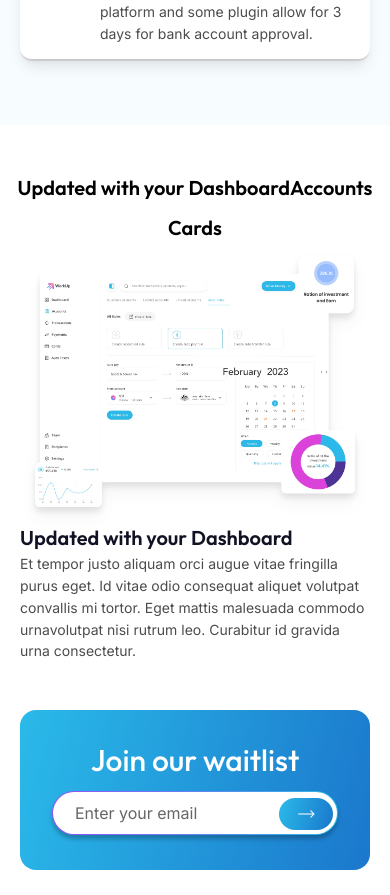
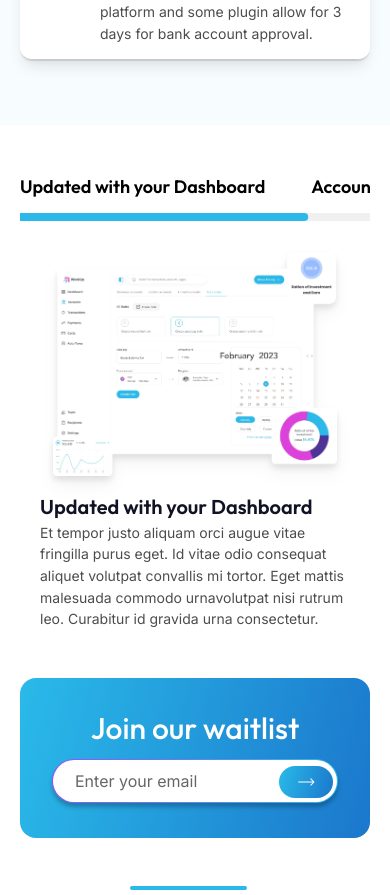
Before and after one commit to Johnyjangra/workup, a React (Create React App) app: page / in a window 390 px wide. Shown: the part 5705-6600 px from the top of the page. Built offline with nearby package versions, Linux system fonts and the light colour scheme.

Commit message:
Add button slide

```diff
--- a/src/App.css
+++ b/src/App.css
@@ -1,4 +1,4 @@
-@import url('https://fonts.googleapis.com/css2?family=Inter:wght@400;500;600;700;800;900&family=Open+Sans:wght@400;500;600;700;800&family=Outfit:wght@400;500;600;700;800;900&family=Poppins:wght@400;500;600;700&family=Raleway:wght@400;500;600;700;800;900&display=swap');
+@import url("https://fonts.googleapis.com/css2?family=Inter:wght@400;500;600;700;800;900&family=Open+Sans:wght@400;500;600;700;800&family=Outfit:wght@400;500;600;700;800;900&family=Poppins:wght@400;500;600;700&family=Raleway:wght@400;500;600;700;800;900&display=swap");
 .ff_railway {
   font-family: "Raleway", "sans";
 }
@@ -17,7 +17,9 @@
 .ff_open_sans {
   font-family: "Open Sans", "sans";
 }
-.card_Shadow{transition: all 300ms linear !important;}
+.card_Shadow {
+  transition: all 300ms linear !important;
+}
 /* feature */
 .card_Shadow:hover {
   box-shadow: 0px 1px 30px 0px rgba(0, 0, 0, 0.1);
@@ -48,7 +50,9 @@
 .slick-dots li.slick-active button:before {
   color: #1d80d0 !important;
 }
-.slick-dots{bottom: -37px !important;}
+.slick-dots {
+  bottom: -37px !important;
+}
 .waitlist_shado {
   box-shadow: 0px 4px 4px 0px rgba(0, 0, 0, 0.25);
 }
@@ -113,10 +117,10 @@
 .calc_height_custom {
   min-height: 60vh;
 }
-@media (min-width:1023.98px) {
-.calc_height_custom {
-  min-height: calc(100vh - 90px);
-}
+@media (min-width: 1023.98px) {
+  .calc_height_custom {
+    min-height: calc(100vh - 90px);
+  }
 }
 .scroll_bar::-webkit-scrollbar {
   height: 3px;
@@ -137,3 +141,6 @@
 .scroll_bar::-webkit-scrollbar-thumb:hover {
   background: #2cb9e9;
 }
+.scroll_bar_hide::-webkit-scrollbar {
+  display: none;
+}
--- a/src/components/home/Dashboard.jsx
+++ b/src/components/home/Dashboard.jsx
@@ -22,8 +22,11 @@ const Dashboard = () => {
     },
   ];
   const [value, setValue] = useState(tabsData[0]);
+  const [border, setborder] = useState(0);
   return (
     <>
+      <div className="container 2xl:max-w-[1320px] xl:max-w-[1140px] mx-auto px-5 xl:px-0">
+        {" "}
         <div className="py-12 xl:pt-[163px]">
           <img
             className="absolute pointer-events-none end-0 bottom-[-3%] lg:bottom-0 hidden md:block md:w-[6%] 2xl:w-[5%]"
@@ -31,33 +34,45 @@ const Dashboard = () => {
             alt="rgb-semircle"
           />
           <div className="text-center">
-          <div className="overflow-x-scroll md:overflow-auto scroll_bar">
+            <div className="md:overflow-x-scroll overflow-auto sm:overflow-visible md:overflow-auto scroll_bar_hide">
+              <div
+                className={` flex gap-8 justify-between  relative after:absolute after:h-[8px] after:bg-[#F0F0F0] w-[460px] sm:w-auto after:w-full sm:after:w-[calc(100%_+_70px)] after:top-[40px] md:after:top-[46px] after:left-1/2 after:translate-x-[-50%] sm:inline-block after:rounded-[10px] before:transition-all before:duration-200 before:ease-linear
+
+            before:absolute before:h-[8px] before:bg-sky before:z-10 before:top-[40px]   md:before:top-[46px]  before:rounded-[10px] mb-10 md:mb-0 ${
+              border === 0
+                ? "before:left-0 before:translate-x-[-10.5%] md:before:translate-x-[-8.5%] before:w-[calc(70%)] md:before:w-[calc(60%)]"
+                : border === 1
+                ? "before:left-[50%] before:translate-x-[40%] md:before:translate-x-[15%] before:w-[calc(25%)] md:before:w-[calc(30%)]"
+                : border === 2
+                ? "before:left-[85.1%]  before:translate-x-[-10%] md:before:translate-x-[0%] before:w-[calc(25%)] md:before:w-[calc(20%)]"
+                : ""
+            } `}>
                 {tabsData.map((val, index) => {
                   return (
                     <div
                       key={index}
                       className={`${
                         index === 0 ? "" : "sm:ps-8 md:ps-[94px]"
-                } inline-block md:mb-10 lg:mb-[116px]`}
-              >
+                      } inline-block md:mb-10 lg:mb-[116px]`}>
                       <button
                         key={index}
-                  className={`${
-                    val.para == value.para
-                      ? " sm:border-solid sm:border-b-[5px] sm:border-sky rounded[0px_26px_0px_26px] pb-[10px]"
-                      : ""
-                  } ff_outfit font-semibold leading-normal text-[20px] sm:text-lg`}
-                  onClick={() => setValue(val)}
-                >
+                        className={` ff_outfit font-semibold leading-normal text-[18px] sm:text-[20px] md:text-lg`}
+                        onClick={() => {
+                          setValue(val);
+                          setborder(index);
+                        }}>
                         {val.heading}
                       </button>
                     </div>
                   );
                 })}
               </div>
+            </div>
             <span>{value.parall}</span>
           </div>
         </div>
+      </div>
+
       {/* <div className="container 2xl:max-w-[1320px] xl:max-w-[1140px] mx-auto px-5 xl:px-0">
         <Tab.Group>
           <div className="overflow-x-scroll md:overflow-auto scroll_bar">
```
Also changed, not shown: 1 other file (tests, documents, lock files or other folders). Lines whose indentation alone changed are shown as unchanged.
